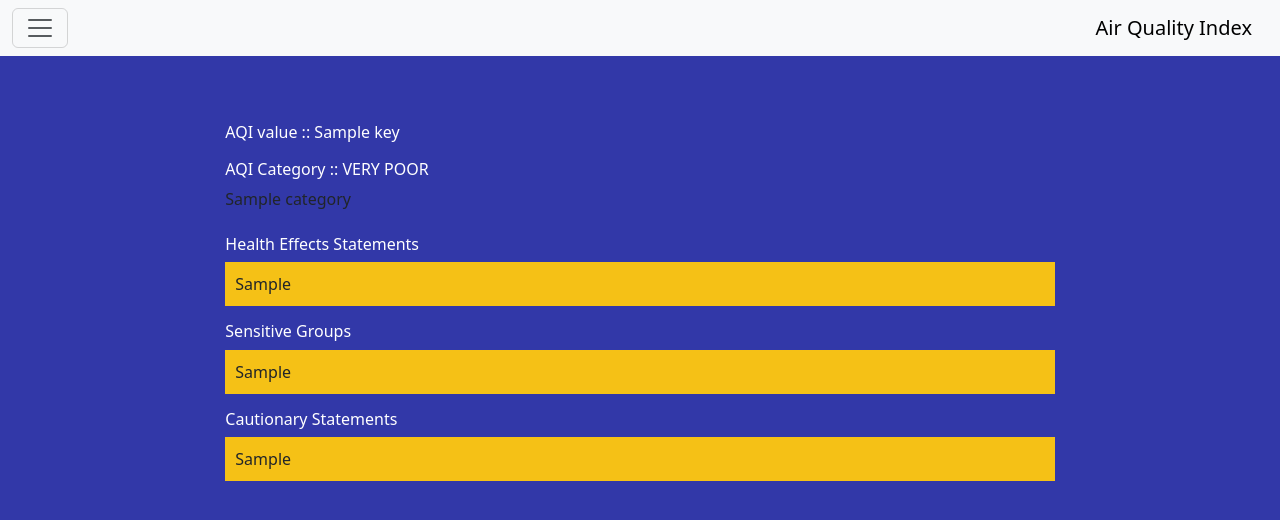
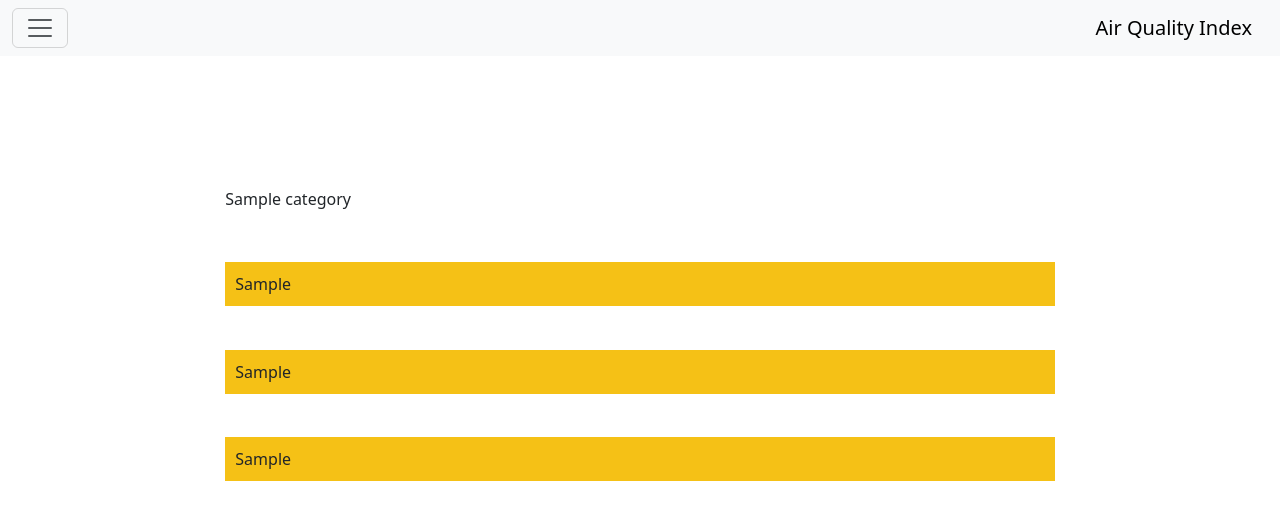
Before and after one commit to jithinjose-sics/Air_Quality_Index, a Django app: template template/statement_page.html in a window 1280 px wide. Shown: the top 520 px of the page. Run offline with Django 4.2, Linux system fonts and the light colour scheme; the template is opened without the code that fills it: most values are stand-ins (such as "Sample title", 1, 10 or a date in 2020); some libraries are stand-ins or nearby versions.

Commit message:
bugs fixed 9

```diff
--- a/template/statement_page.html
+++ b/template/statement_page.html
@@ -14,7 +14,7 @@
     <style>
     </style>
 </head>
-<body style="background-color:#3238a8;">
+<body>
 {% include 'navbar.html' %}
 <br>
 <br>
```
